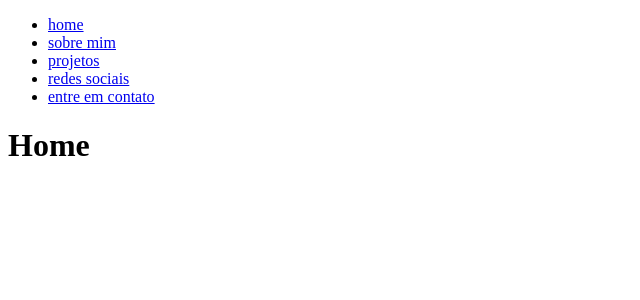
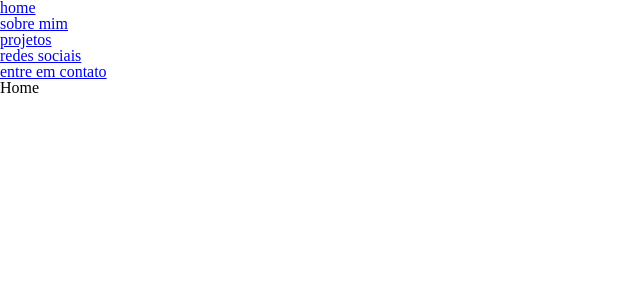
Before and after one commit to GuilhermeSoaresGarcia/portfolio, a Next.js app: page / in a window 1280 px wide. Shown: the top 300 px of the page, without its empty margins (0-640 px from the left). Built offline with nearby package versions, Linux system fonts and the light colour scheme.

Commit message:
feat: CSS reset

```diff
--- /dev/null
+++ b/app/global.css
@@ -0,0 +1,48 @@
+/* http://meyerweb.com/eric/tools/css/reset/
+   v2.0 | 20110126
+   License: none (public domain)
+*/
+
+html, body, div, span, applet, object, iframe,
+h1, h2, h3, h4, h5, h6, p, blockquote, pre,
+a, abbr, acronym, address, big, cite, code,
+del, dfn, em, img, ins, kbd, q, s, samp,
+small, strike, strong, sub, sup, tt, var,
+b, u, i, center,
+dl, dt, dd, ol, ul, li,
+fieldset, form, label, legend,
+table, caption, tbody, tfoot, thead, tr, th, td,
+article, aside, canvas, details, embed,
+figure, figcaption, footer, header, hgroup,
+menu, nav, output, ruby, section, summary,
+time, mark, audio, video {
+	margin: 0;
+	padding: 0;
+	border: 0;
+	font-size: 100%;
+	font: inherit;
+	vertical-align: baseline;
+}
+/* HTML5 display-role reset for older browsers */
+article, aside, details, figcaption, figure,
+footer, header, hgroup, menu, nav, section {
+	display: block;
+}
+body {
+	line-height: 1;
+}
+ol, ul {
+	list-style: none;
+}
+blockquote, q {
+	quotes: none;
+}
+blockquote:before, blockquote:after,
+q:before, q:after {
+	content: '';
+	content: none;
+}
+table {
+	border-collapse: collapse;
+	border-spacing: 0;
+}
--- a/app/layout.tsx
+++ b/app/layout.tsx
@@ -1,5 +1,6 @@
 import type { Metadata } from 'next'
 import Navbar from './navbar'
+import "./global.css"
 
 export const metadata: Metadata = {
   title: "Guidje's Portfolio",
```
